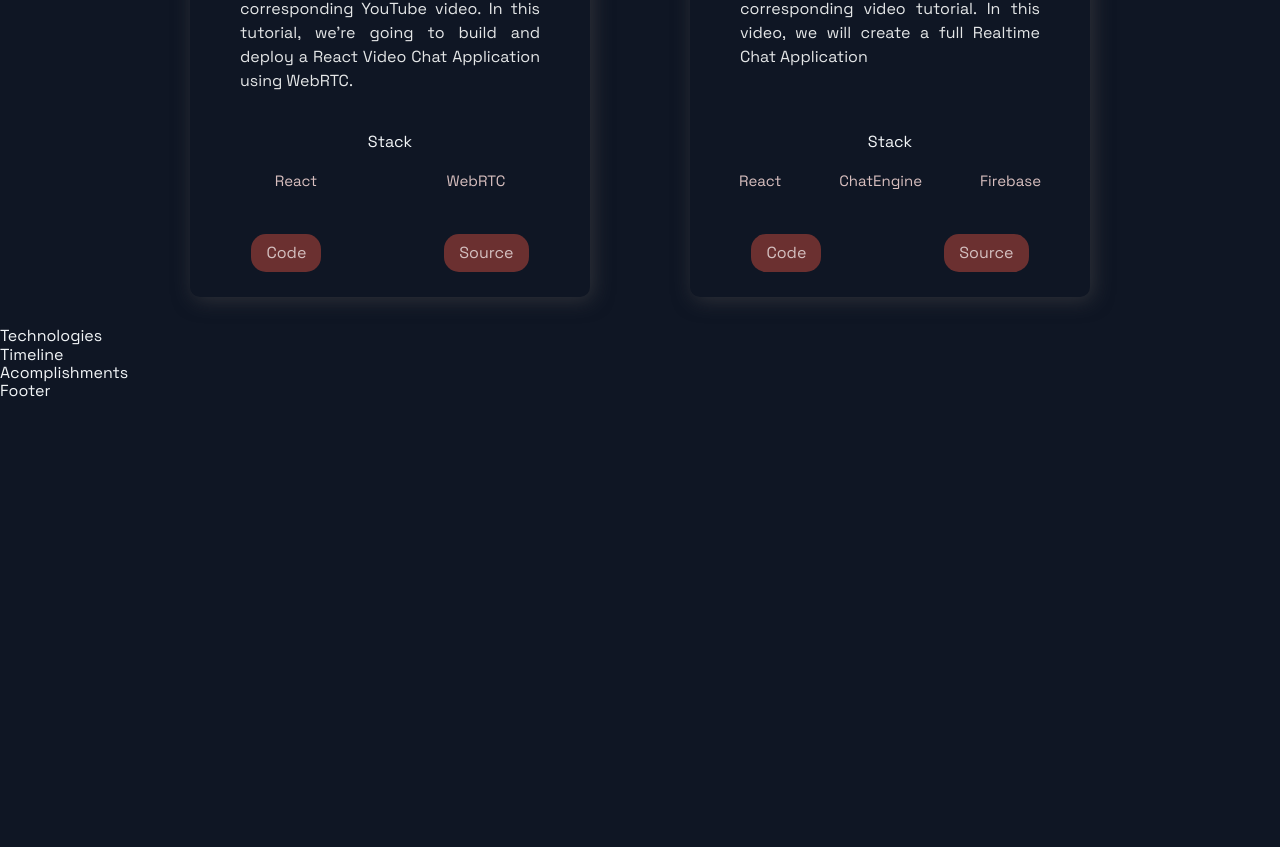
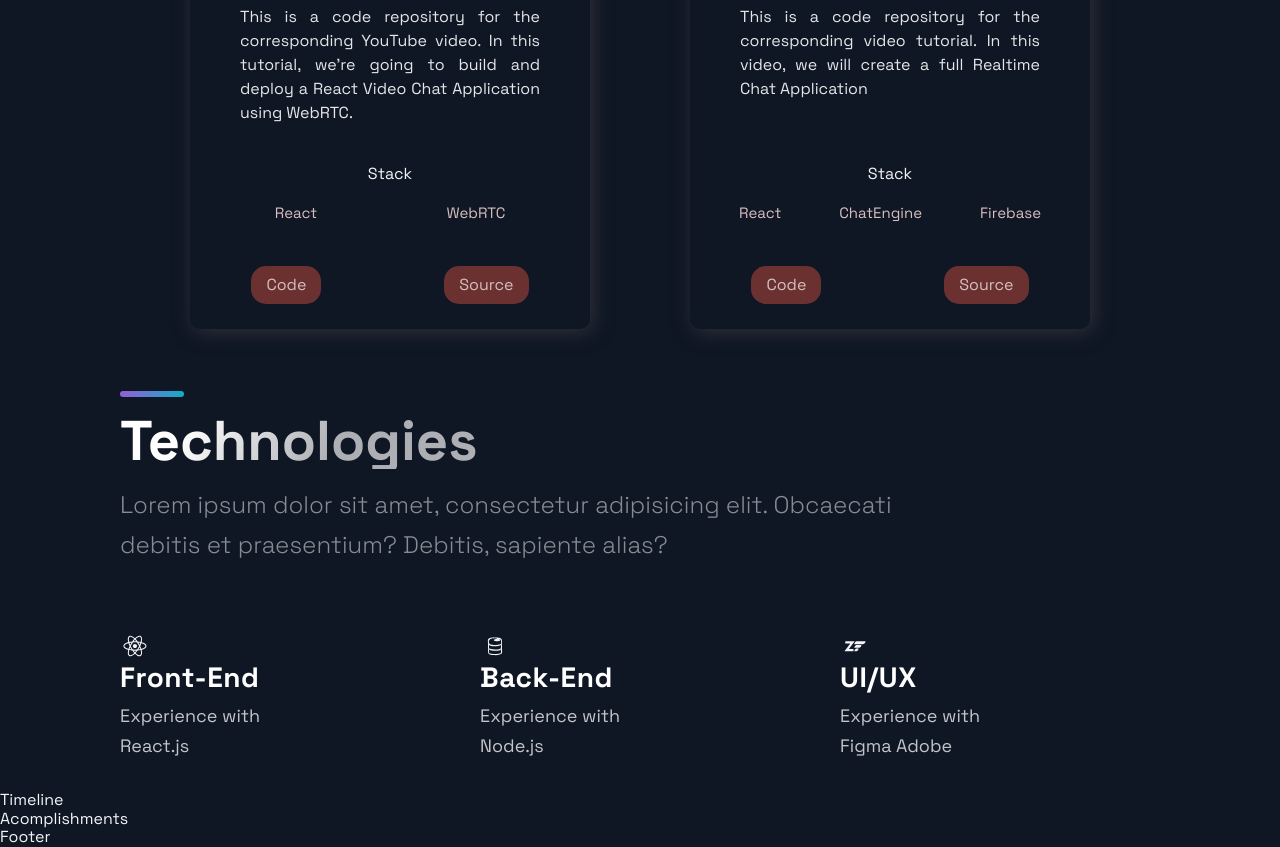
Before and after one commit to hisup07/portfoliowebstite, a Next.js app: page / in a window 1280 px wide. Shown: the part 1931-2778 px from the top of the page. Before the commit the page ends 2332 px from the top, so only its background shows below. Built offline with nearby package versions, Linux system fonts and the light colour scheme.

Commit message:
complete tech sections

```diff
--- a/src/components/Projects/Projects.js
+++ b/src/components/Projects/Projects.js
@@ -26,7 +26,7 @@
 };
 
 const Projects = () => (
-  <Section nopadding id='projects'>
+  <Section id='projects'>
     <SectionDivider />
     <SectionTitle main>Projects</SectionTitle>
     <GridContainer>
--- a/src/components/Technologies/Technologies.js
+++ b/src/components/Technologies/Technologies.js
@@ -1,12 +1,60 @@
 import React from 'react';
 import { DiFirebase, DiReact, DiZend } from 'react-icons/di';
-import { Section, SectionDivider, SectionText, SectionTitle } from '../../styles/GlobalComponents';
-import { List, ListContainer, ListItem, ListParagraph, ListTitle } from './TechnologiesStyles';
+import {
+  Section,
+  SectionDivider,
+  SectionText,
+  SectionTitle,
+} from '../../styles/GlobalComponents';
+import {
+  List,
+  ListContainer,
+  ListItem,
+  ListParagraph,
+  ListTitle,
+} from './TechnologiesStyles';
 
-const Technologies = () =>  (
-  <div>
-    Technologies
-  </div>
+const Technologies = () => (
+  <Section id='tech'>
+    <SectionDivider />
+    <SectionTitle style={{ marginTop: '16px' }}>Technologies</SectionTitle>
+    <SectionText>
+      Lorem ipsum dolor sit amet, consectetur adipisicing elit. Obcaecati
+      debitis et praesentium? Debitis, sapiente alias?
+    </SectionText>
+    <List>
+      <ListItem>
+        <DiReact size='3rem' />
+        <ListContainer>
+          <ListTitle>Front-End</ListTitle>
+          <ListParagraph>
+            Experience with <br />
+            React.js
+          </ListParagraph>
+        </ListContainer>
+      </ListItem>
+      <ListItem>
+        <DiFirebase size='3rem' />
+        <ListContainer>
+          <ListTitle>Back-End</ListTitle>
+          <ListParagraph>
+            Experience with <br />
+            Node.js
+          </ListParagraph>
+        </ListContainer>
+      </ListItem>
+      <ListItem>
+        <DiZend size='3rem' />
+        <ListContainer>
+          <ListTitle>UI/UX</ListTitle>
+          <ListParagraph>
+            Experience with <br />
+            Figma Adobe
+          </ListParagraph>
+        </ListContainer>
+      </ListItem>
+    </List>
+  </Section>
 );
 
 export default Technologies;
```
